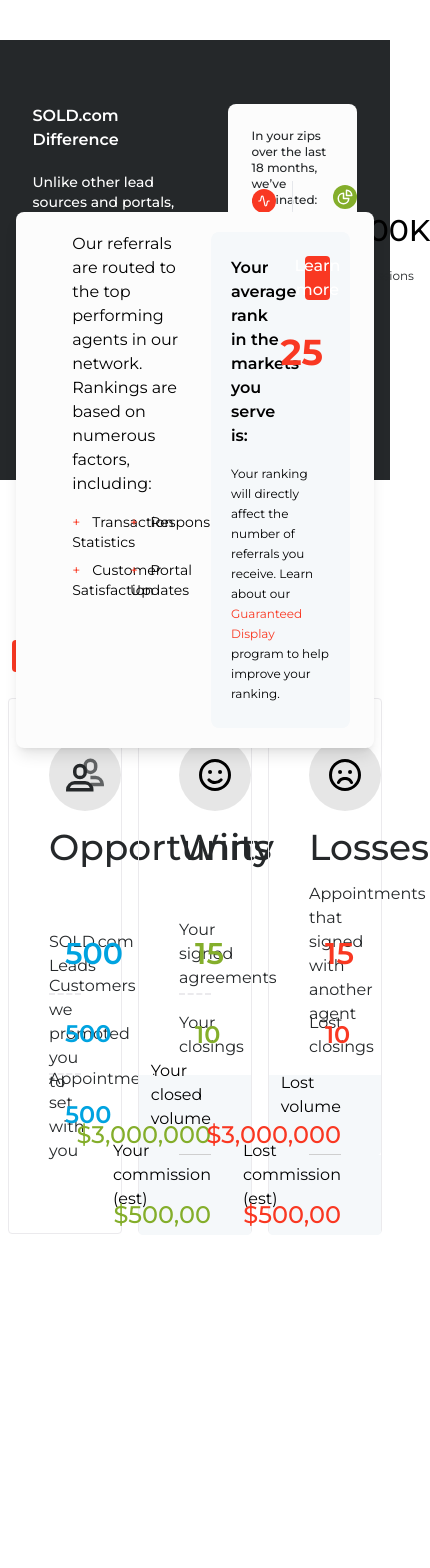
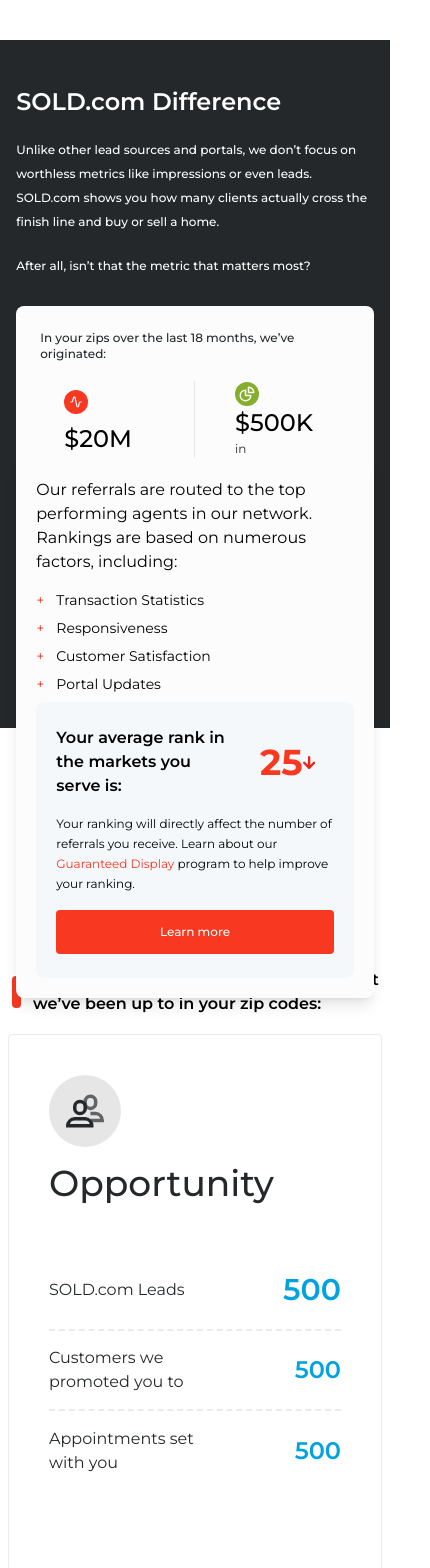
Before and after one commit to hd-esteban/fe-assestment, a Next.js app: page /dashboard in a window 390 px wide. Shown: the top 1568 px of the page, 430 px wide, since content can reach past the window. Before the commit the page ends 1242 px from the top, so only its background shows below. Built offline with nearby package versions, Linux system fonts and the light colour scheme.

Commit message:
mobile advance

```diff
--- a/src/components/banner/Banner.tsx
+++ b/src/components/banner/Banner.tsx
@@ -12,24 +12,24 @@
     >
       {/* Sold Differences */}
       <div className="flex flex-col items-center bg-sold-dark-gray">
-        <div className="container flex items-center h-56 mt-16 mb-12 justify-evenly">
+        <div className="container flex flex-col items-center justify-center mt-16 mb-12 h-96 md:h-56 md:flex-row md:justify-evenly">
           {/* Info */}
-          <div className="w-5/12 h-full">
-            <h1 className="font-semibold text-white sm:text-2xl">
+          <div className="w-11/12 h-full m-2 md:w-5/12">
+            <h1 className="text-2xl font-semibold text-white">
               SOLD.com Difference
             </h1>
-            <p className="my-5 text-sm font-medium text-white sm:text-base sm:leading-8 ">
+            <p className="my-5 text-xs font-medium leading-6 text-white lg:text-base lg:leading-8 ">
               Unlike other lead sources and portals, we don’t focus on worthless
               metrics like impressions or even leads. SOLD.com shows you how
               many clients actually cross the finish line and buy or sell a
               home.
             </p>
-            <p className="text-sm font-medium text-white sm:text-base sm:leading-8">
+            <p className="my-5 text-xs font-medium leading-6 text-white lg:text-base lg:leading-8 ">
               After all, isn’t that the metric that matters most?
             </p>
           </div>
           {/* Card Container */}
-          <div className="w-4/12 h-full">
+          <div className="w-11/12 h-full md:w-4/12">
             <div className="h-full p-6 rounded-lg bg-sold-light-gray">
               <p className="text-xs font-medium md:text-sm h-1/6 text-sold-dark-gray">
                 In your zips over the last 18 months, we’ve originated:
@@ -38,12 +38,12 @@
               <div className="flex items-center justify-center pt-6 h-5/6">
                 <div className="flex flex-col w-1/2 h-full pl-6 pr-10 border-r justify-evenly">
                   <LineChart className={`w-6 h-6 md:w-8 md:h-8`} />
-                  <h1 className="text-3xl font-medium">$20M</h1>
+                  <h1 className="text-2xl font-medium lg:text-3xl">$20M</h1>
                   <p className="text-xs text-sold-dark-gray">in sales</p>
                 </div>
                 <div className="flex flex-col w-1/2 h-full pl-10 pr-6 justify-evenly">
                   <PieChart className={`w-6 h-6 md:w-8 md:h-8`} />
-                  <h1 className="text-3xl font-medium">$500K</h1>
+                  <h1 className="text-2xl font-medium lg:text-3xl">$500K</h1>
                   <p className="text-xs text-sold-dark-gray">
                     in Commissions (est)
                   </p>
@@ -53,12 +53,12 @@
           </div>
         </div>
       </div>
-      <div className="relative h-52">
+      <div className="relative h-96 md:h-52">
         <div className="h-1/2 bg-sold-dark-gray"></div>
         {/* Sold Differences - Paragraph*/}
         <div className="container absolute -translate-x-1/2 -translate-y-1/2 left-1/2 top-1/2">
-          <div className="flex justify-between w-11/12 py-5 pr-6 mx-auto rounded-lg shadow-lg pl-14 shadow-sold-dark-gray-50 bg-sold-light-gray">
-            <div className="w-5/12">
+          <div className="flex flex-col justify-between w-11/12 px-5 py-5 mx-auto rounded-lg shadow-lg md:pr-6 md:flex-row md:pl-14 shadow-sold-dark-gray-50 bg-sold-light-gray">
+            <div className="w-full md:w-5/12">
               <p className="mb-4 font-base">
                 Our referrals are routed to the top performing agents in our
                 network. Rankings are based on numerous factors, including:
@@ -70,7 +70,7 @@
                 {factors.map((factor) => (
                   <li
                     key={factor.id}
-                    className="w-1/2 mb-2"
+                    className="w-full mb-2 lg:w-1/2"
                     role="list-item"
                   >
                     <span className="mr-3 text-sold-orange">+</span>
@@ -79,17 +79,17 @@
                 ))}
               </ul>
             </div>
-            <div className="w-6/12">
+            <div className="w-full md:w-6/12">
               <div className="px-5 py-6 rounded-lg bg-sold-semilight-gray">
-                <div className="flex justify-start mb-4">
-                  <h2 className="w-1/2 font-semibold">
+                <div className="flex items-center justify-start mb-4">
+                  <h2 className="w-2/3 pr-2 font-semibold md:w-1/2">
                     Your average rank in the markets you serve is:
                   </h2>
-                  <h1 className="flex items-center justify-start w-1/4 text-4xl font-bold text-sold-orange display">
+                  <h1 className="flex items-center justify-center w-1/3 text-4xl font-bold md:justify-start md:w-1/4 text-sold-orange display">
                     25 <ArrowDown />
                   </h1>
                   <Button
-                    className="w-1/4"
+                    className="hidden md:block md:w-1/4"
                     text="Learn more"
                   ></Button>
                 </div>
@@ -99,6 +99,11 @@
                   <span className="text-sold-orange">Guaranteed Display</span>{" "}
                   program to help improve your ranking.
                 </p>
+                <Button
+                    className="w-full mt-4 md:hidden"
+                    text="Learn more"
+                  ></Button>
+
               </div>
             </div>
           </div>
--- a/src/components/button/Button.tsx
+++ b/src/components/button/Button.tsx
@@ -5,7 +5,7 @@
 function Button({ className, text }: Props) {
   return (
     <button
-      className={`flex items-center justify-center p-3 text-base font-medium text-white rounded bg-sold-orange h-11 ${className}`}
+      className={`flex items-center justify-center p-1 md:p-3 text-xs font-medium md:text-base text-white rounded bg-sold-orange h-11 ${className}`}
     >
       {text}
     </button>
--- a/src/components/card/Card.tsx
+++ b/src/components/card/Card.tsx
@@ -2,13 +2,13 @@
 
 function Card({ icon, title, children }: CardProps) {
   return (
-    <div className="w-1/3 p-2 h-138">
+    <div className="w-full p-2 h-138 md:w-1/2 lg:w-1/3 ">
       <div className="h-full border rounded border-sold-middle-gray">
         <div className="mx-10 mt-10 mb-4">
           {icon}
         </div>
         {title && (
-          <h1 className="mx-10 mb-12 text-4xl font-medium m- text-sold-dark-gray">
+          <h1 className="mx-10 mb-12 text-4xl font-medium text-sold-dark-gray">
             {title}
           </h1>
         )}
--- a/src/components/summary/Summary.tsx
+++ b/src/components/summary/Summary.tsx
@@ -8,13 +8,13 @@
     <div className="container mx-auto mt-12">
       <div className="flex items-center my-2.5">
         <div className="w-4 h-8 mx-3 rounded bg-sold-orange"></div>
-        <p>
+        <p className="font-semibold">
           Since you joined our network, here’s what we’ve been up to in your zip
           codes:
         </p>
       </div>
       {/** Cards */}
-      <div className="flex">
+      <div className="flex flex-col flex-wrap md:flex-row">
         {cards.map(({ id, icon, title, details, totals }) => (
           <Card
             key={id}
```
